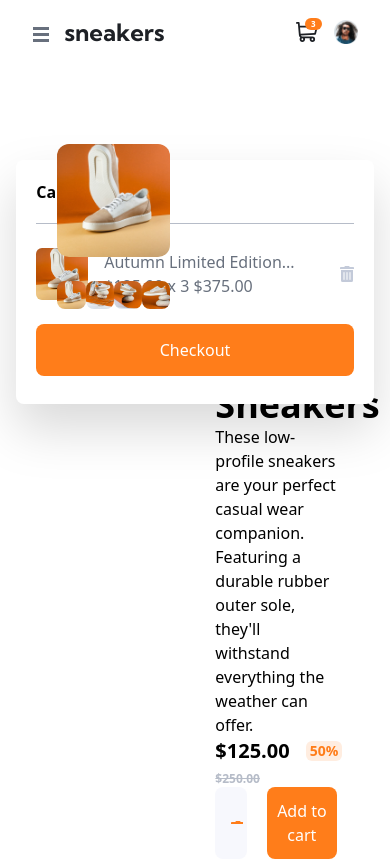
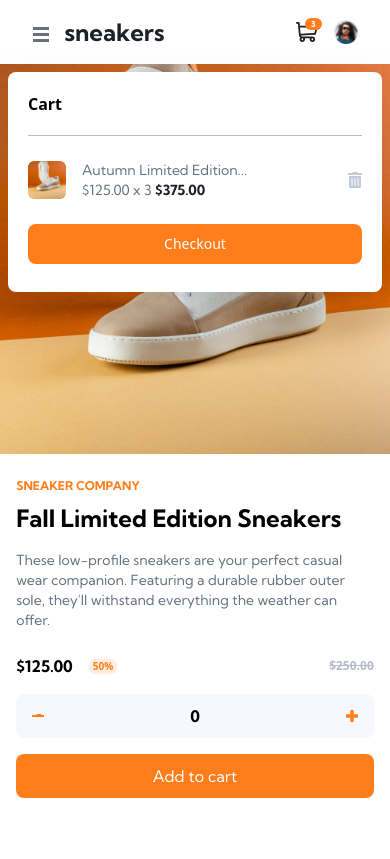
Before and after one commit to mdayat/ecommerce-product-page-main, a Next.js app: page / in a window 390 px wide. Both pictures are taken after a click on the button "Cart Toggle Button". Built offline with nearby package versions, Linux system fonts and the light colour scheme.

Commit message:
feat: Make all Components responsive.

```diff
--- a/app/components/Navbar/Cart/ModalCart/index.tsx
+++ b/app/components/Navbar/Cart/ModalCart/index.tsx
@@ -1,41 +1,55 @@
 import Image from "next/image";
+
+import { useBreakpoint } from "@hooks";
 
 import FirstProductThumbnailImage from "@images/image-product-1-thumbnail.jpg";
 import DeleteIcon from "@icons/icon-delete.svg";
 
 const ModalCart = () => {
+  const { breakpoint } = useBreakpoint();
+
   return (
-    <section className="w-11/12 mx-auto absolute top-40 left-0 right-0 flex flex-col justify-between gap-y-6 bg-neutral-white rounded-lg drop-shadow-2xl px-5 pb-7">
+    <section className="absolute z-10 top-16 left-0 right-0 flex flex-col justify-between gap-y-6 bg-neutral-white rounded-lg drop-shadow-2xl m-2 px-5 pb-7 tablet:top-20 tablet:left-[60%] tablet:right-10 laptop:left-[62.5%] desktop:left-[70%]">
       <h4 className="w-full font-bold h-16 flex justify-start items-center border-b-[1px] border-neutral-grayishBlue">
         Cart
       </h4>
 
       <div className="flex justify-between items-center">
         <div className="flex justify-between items-center gap-x-4">
-          <figure className="h-full grid place-items-center">
+          <figure className="w-[38px] h-[38px] desktop:w-[42px] desktop:h-[42px]">
             <Image
               src={FirstProductThumbnailImage}
               alt="Cart Product Thumbnail Image"
-              width={52}
-              height={52}
+              layout="responsive"
               placeholder="blur"
               className="rounded-md"
             />
           </figure>
 
-          <div>
-            <h4 className="text-neutral-darkGrayishBlue">
-              Autumn Limited Edition...
-            </h4>
+          <div className="flex flex-col justify-between">
+            {breakpoint.size === "MOBILE" && (
+              <h4 className="text-neutral-darkGrayishBlue font-kumbhSans text-sm">
+                Autumn Limited Edition...
+              </h4>
+            )}
 
-            <h4 className="text-neutral-darkGrayishBlue">
-              $125.00 x 3 $375.00
+            {breakpoint.size === "DESKTOP" && (
+              <h4 className="text-neutral-darkGrayishBlue font-kumbhSans tablet:text-sm desktop:text-base">
+                Fall Limited Edition Sneakers
+              </h4>
+            )}
+
+            <h4 className="text-neutral-darkGrayishBlue font-kumbhSans text-sm desktop:text-base">
+              $125.00 x 3&nbsp;
+              <span className="font-kumbhSans font-bold text-neutral-veryVarkBlue text-sm desktop:text-base">
+                $375.00
+              </span>
             </h4>
           </div>
         </div>
 
         <button type="button" aria-label="Delete Button">
-          <i aria-label="Delete Icon">
+          <i role="img" aria-label="Delete Icon">
             <DeleteIcon />
           </i>
         </button>
@@ -44,7 +58,7 @@ const ModalCart = () => {
       <button
         type="button"
         aria-label="Checkout Button"
-        className="w-full bg-primary-orange text-neutral-white rounded-lg hover:opacity-75 hover:shadow-3xl hover:shadow-primary-orange duration-300 ease-in-out py-3.5"
+        className="w-full bg-primary-orange text-neutral-white rounded-lg hover:opacity-75 hover:shadow-3xl hover:shadow-primary-orange transition-all duration-300 text-sm py-2.5 desktop:text-base desktop:py-3"
       >
         Checkout
       </button>
--- a/app/components/Navbar/Cart/NavbarCart/index.tsx
+++ b/app/components/Navbar/Cart/NavbarCart/index.tsx
@@ -47,7 +47,7 @@ const NavbarCart = ({
           3
         </span>
 
-        <i aria-label="Cart Icon">
+        <i role="img" aria-label="Cart Icon">
           <CartIcon className="fill-neutral-veryVarkBlue" />
         </i>
       </button>
--- a/app/components/Navbar/TopNavbarComponents/index.tsx
+++ b/app/components/Navbar/TopNavbarComponents/index.tsx
@@ -33,7 +33,7 @@ const TopNavbarComponents = () => {
             className="mt-1 tablet:hidden"
             onClick={() => setIsSidebarCollapsed(true)}
           >
-            <i aria-label="Menu Icon">
+            <i role="img" aria-label="Menu Icon">
               <MenuIcon className="fill-neutral-darkGrayishBlue" />
             </i>
           </button>
--- a/app/components/Product/ProductDetails/index.tsx
+++ b/app/components/Product/ProductDetails/index.tsx
@@ -3,63 +3,65 @@ import PlusIcon from "@icons/icon-plus.svg";
 
 const ProductDetails = () => {
   return (
-    <section className="place-self-center w-9/12 h-4/5 mx-auto flex flex-col justify-between">
-      <div className="flex flex-col justify-between items-start gap-y-4">
-        <h2 className="font-bold uppercase text-primary-orange text-sm">
+    <section className="w-11/12 mx-auto flex flex-col justify-between mt-6 tablet:w-9/12 tablet:place-self-center tablet:gap-y-4 tablet:mt-0 laptop:gap-y-6">
+      <div className="flex flex-col justify-between items-start gap-y-2 laptop:gap-y-3">
+        <h2 className="font-kumbhSans font-bold uppercase text-primary-orange text-xs desktop:text-sm">
           Sneaker Company
         </h2>
 
-        <h1 className="font-bold text-4xl">Fall Limited Edition Sneakers</h1>
+        <h1 className="font-kumbhSans font-bold text-2xl laptop:text-3xl desktop:text-4xl">
+          Fall Limited Edition Sneakers
+        </h1>
       </div>
 
-      <p>
+      <p className="font-kumbhSans text-neutral-darkGrayishBlue text-sm mt-4 tablet:mt-0 desktop:text-base">
         These low-profile sneakers are your perfect casual wear companion.
         Featuring a durable rubber outer sole, they&apos;ll withstand everything
         the weather can offer.
       </p>
 
-      <div className="flex flex-col justify-between gap-y-1.5">
+      <div className="flex justify-between items-center gap-y-1.5 mt-6 tablet:flex-col tablet:items-start tablet:mt-0">
         <div className="flex justify-start items-center gap-x-4">
-          <h4 className="font-bold text-xl">$125.00</h4>
+          <p className="font-kumbhSans font-bold desktop:text-lg">$125.00</p>
 
-          <h4 className="bg-primary-paleOrange text-primary-orange font-bold rounded-md px-1 text-sm">
+          <p className="bg-primary-paleOrange text-primary-orange font-bold rounded-md px-1 text-[10px] desktop:text-xs">
             50%
-          </h4>
+          </p>
         </div>
 
-        <h4 className="text-neutral-grayishBlue font-bold line-through text-xs">
+        <p className="text-neutral-grayishBlue font-bold line-through text-xs">
           $250.00
-        </h4>
+        </p>
       </div>
 
-      <div className="grid grid-cols-3 gap-x-8">
-        <div className="col-span-1 bg-neutral-lightGrayishBlue rounded-lg flex justify-between items-center gap-x-6 px-4">
+      <div className="flex flex-col justify-between items-center gap-y-4 mt-4 tablet:flex-row tablet:gap-x-2.5 tablet:mt-0 laptop:gap-x-3 desktop:gap-x-4 desktop:mt-2">
+        <div className="bg-neutral-lightGrayishBlue w-full rounded-lg flex justify-between items-center py-2.5 px-4 tablet:basis-2/5 tablet:px-2 desktop:py-3">
           <button
             type="button"
             aria-label="Minus Button"
             className="group h-full"
           >
-            <i aria-label="Minus Icon">
-              <MinusIcon className="fill-primary-orange group-hover:opacity-70 duration-300 ease-in-out" />
+            <i role="img" aria-label="Minus Icon">
+              <MinusIcon className="fill-primary-orange group-hover:opacity-70 transition-all duration-300" />
             </i>
           </button>
 
-          <span>0</span>
+          <span className="font-kumbhSans font-bold">0</span>
 
           <button
             type="button"
             aria-label="Plus Button"
             className="group h-full"
           >
-            <i aria-label="Plus Icon">
-              <PlusIcon className="fill-primary-orange group-hover:opacity-70 duration-300 ease-in-out" />
+            <i role="img" aria-label="Plus Icon">
+              <PlusIcon className="fill-primary-orange group-hover:opacity-70 transition-all duration-300" />
             </i>
           </button>
         </div>
 
         <button
           type="button"
-          className="col-span-2 bg-primary-orange rounded-lg text-neutral-white hover:opacity-75 hover:shadow-3xl hover:shadow-primary-orange duration-300 ease-in-out py-3"
+          className="bg-primary-orange font-kumbhSans w-full rounded-lg text-neutral-white hover:opacity-75 hover:shadow-3xl hover:shadow-primary-orange transition-all duration-300 py-2.5 tablet:basis-3/5 tablet:text-sm desktop:py-3 desktop:text-base"
         >
           Add to cart
         </button>
--- a/app/components/Product/ProductImages/index.tsx
+++ b/app/components/Product/ProductImages/index.tsx
@@ -1,4 +1,6 @@
 import Image from "next/image";
+
+import { useBreakpoint } from "@hooks";
 
 import FirstProductImage from "@images/image-product-1.jpg";
 import FirstProductThumbnailImage from "@images/image-product-1-thumbnail.jpg";
@@ -7,63 +9,79 @@ import ThirdProductThumbnailImage from "@images/image-product-3-thumbnail.jpg";
 import FourthProductThumbnailImage from "@images/image-product-4-thumbnail.jpg";
 
 const ProductImages = () => {
+  const { breakpoint } = useBreakpoint();
+
   return (
-    <section className="w-10/12 mx-auto">
-      <figure className="w-10/12 mx-auto">
+    <section className="tablet:w-11/12 laptop:w-10/12">
+      <figure className="w-screen mx-auto tablet:w-full laptop:w-11/12 desktop:w-10/12">
         <Image
           src={FirstProductImage}
           alt="First Product Image"
           layout="responsive"
           placeholder="blur"
-          className="rounded-xl"
+          className="tablet:rounded-xl"
         />
       </figure>
 
-      <figure className="w-10/12 mx-auto flex justify-between items-center mt-6">
-        <button type="button" aria-label="First Product Thumbnail Button">
+      {breakpoint.size !== "MOBILE" && (
+        <figure className="w-full mx-auto flex justify-between items-center tablet:mt-4 tablet:gap-x-2 laptop:w-11/12 laptop:mt-6 desktop:w-10/12 desktop:mt-6">
+          <button
+            type="button"
+            aria-label="First Product Thumbnail Button"
+            className="group duration-300 rounded-lg overflow-hidden tablet:w-[60px] tablet:h-[60px] laptop:w-[72px] laptop:h-[72px] hover:ring-2 hover:ring-primary-orange"
+          >
             <Image
               src={FirstProductThumbnailImage}
               alt="First Product Thumbnail Image"
-            width={72}
-            height={72}
+              layout="responsive"
               placeholder="blur"
-            className="rounded-lg"
+              className="group-hover:opacity-50 transition-all duration-300"
             />
           </button>
 
-        <button type="button" aria-label="Second Product Thumbnail Button">
+          <button
+            type="button"
+            aria-label="Second Product Thumbnail Button"
+            className="group duration-300 rounded-lg overflow-hidden tablet:w-[60px] tablet:h-[60px] laptop:w-[72px] laptop:h-[72px] hover:ring-2 hover:ring-primary-orange"
+          >
             <Image
               src={SecondProductThumbnailImage}
               alt="Second Product Thumbnail Image"
-            width={72}
-            height={72}
+              layout="responsive"
               placeholder="blur"
-            className="rounded-lg"
+              className="group-hover:opacity-50 transition-all duration-300"
             />
           </button>
 
-        <button type="button" aria-label="Third Product Thumbnail Button">
+          <button
+            type="button"
+            aria-label="Third Product Thumbnail Button"
+            className="group duration-300 rounded-lg overflow-hidden tablet:w-[60px] tablet:h-[60px] laptop:w-[72px] laptop:h-[72px] hover:ring-2 hover:ring-primary-orange"
+          >
             <Image
               src={ThirdProductThumbnailImage}
               alt="Third Product Thumbnail Image"
-            width={72}
-            height={72}
+              layout="responsive"
               placeholder="blur"
-            className="rounded-lg"
+              className="group-hover:opacity-50 transition-all duration-300"
             />
           </button>
 
-        <button type="button" aria-label="Fourth Product Thumbnail Button">
+          <button
+            type="button"
+            aria-label="Fourth Product Thumbnail Button"
+            className="group duration-300 rounded-lg overflow-hidden tablet:w-[60px] tablet:h-[60px] laptop:w-[72px] laptop:h-[72px] hover:ring-2 hover:ring-primary-orange"
+          >
             <Image
               src={FourthProductThumbnailImage}
               alt="Fourth Product Thumbnail Image"
-            width={72}
-            height={72}
+              layout="responsive"
               placeholder="blur"
-            className="rounded-lg"
+              className="group-hover:opacity-50 transition-all duration-300"
             />
           </button>
         </figure>
+      )}
     </section>
   );
 };
--- a/pages/_document.tsx
+++ b/pages/_document.tsx
@@ -4,7 +4,7 @@ function Document() {
   return (
     <Html lang="en" className="scroll-smooth">
       <Head>
-        <link rel="icon" href="/icons/favicon-32x32.png" />
+        <link rel="icon" href="/assets/icons/favicon-32x32.png" />
         <link rel="preconnect" href="https://fonts.googleapis.com" />
         <link
           rel="preconnect"
--- a/pages/index.tsx
+++ b/pages/index.tsx
@@ -11,7 +11,7 @@ const Home: NextPage = () => {
     <>
       <TopNavbarComponents />
 
-      <main className="w-10/12 mx-auto grid grid-cols-2 mt-20">
+      <main className="tablet:w-10/12 tablet:mx-auto tablet:grid tablet:grid-cols-2 tablet:place-items-center tablet:mt-20">
         <ProductImages />
         <ProductDetails />
       </main>
--- a/styles/Home.module.css
+++ /dev/null
@@ -1,116 +0,0 @@
-.container {
-  padding: 0 2rem;
-}
-
-.main {
-  min-height: 100vh;
-  padding: 4rem 0;
-  flex: 1;
-  display: flex;
-  flex-direction: column;
-  justify-content: center;
-  align-items: center;
-}
-
-.footer {
-  display: flex;
-  flex: 1;
-  padding: 2rem 0;
-  border-top: 1px solid #eaeaea;
-  justify-content: center;
-  align-items: center;
-}
-
-.footer a {
-  display: flex;
-  justify-content: center;
-  align-items: center;
-  flex-grow: 1;
-}
-
-.title a {
-  color: #0070f3;
-  text-decoration: none;
-}
-
-.title a:hover,
-.title a:focus,
-.title a:active {
-  text-decoration: underline;
-}
-
-.title {
-  margin: 0;
-  line-height: 1.15;
-  font-size: 4rem;
-}
-
-.title,
-.description {
-  text-align: center;
-}
-
-.description {
-  margin: 4rem 0;
-  line-height: 1.5;
-  font-size: 1.5rem;
-}
-
-.code {
-  background: #fafafa;
-  border-radius: 5px;
-  padding: 0.75rem;
-  font-size: 1.1rem;
-  font-family: Menlo, Monaco, Lucida Console, Liberation Mono, DejaVu Sans Mono,
-    Bitstream Vera Sans Mono, Courier New, monospace;
-}
-
-.grid {
-  display: flex;
-  align-items: center;
-  justify-content: center;
-  flex-wrap: wrap;
-  max-width: 800px;
-}
-
-.card {
-  margin: 1rem;
-  padding: 1.5rem;
-  text-align: left;
-  color: inherit;
-  text-decoration: none;
-  border: 1px solid #eaeaea;
-  border-radius: 10px;
-  transition: color 0.15s ease, border-color 0.15s ease;
-  max-width: 300px;
-}
-
-.card:hover,
-.card:focus,
-.card:active {
-  color: #0070f3;
-  border-color: #0070f3;
-}
-
-.card h2 {
-  margin: 0 0 1rem 0;
-  font-size: 1.5rem;
-}
-
-.card p {
-  margin: 0;
-  font-size: 1.25rem;
-  line-height: 1.5;
-}
-
-.logo {
-  height: 1em;
-  margin-left: 0.5rem;
-}
-
-@media (max-width: 600px) {
-  .grid {
-    width: 100%;
-    flex-direction: column;
-  }
-}
```
Also changed, not shown: app/components/Navbar/NavbarLinks/index.tsx (+10 -10 lines). Lines whose indentation alone changed are shown as unchanged.
